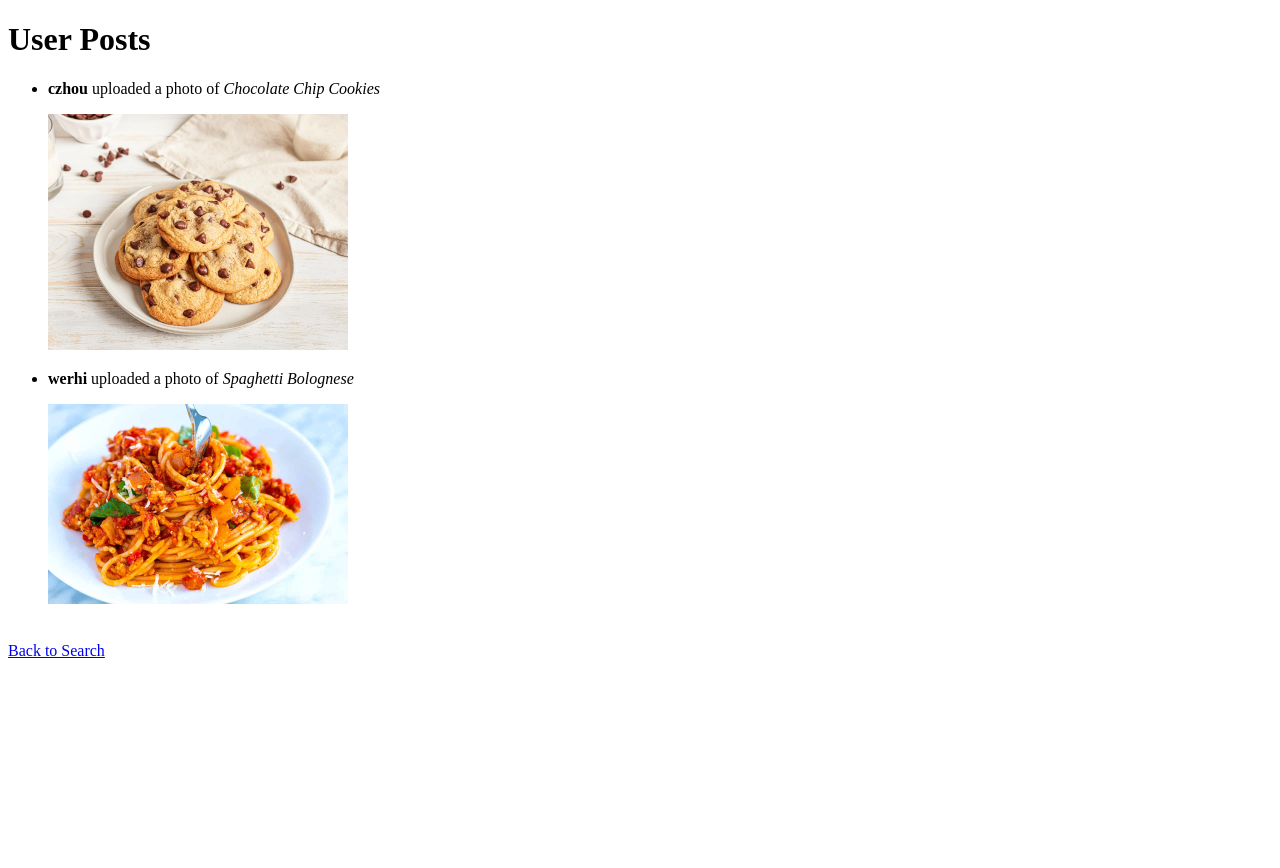
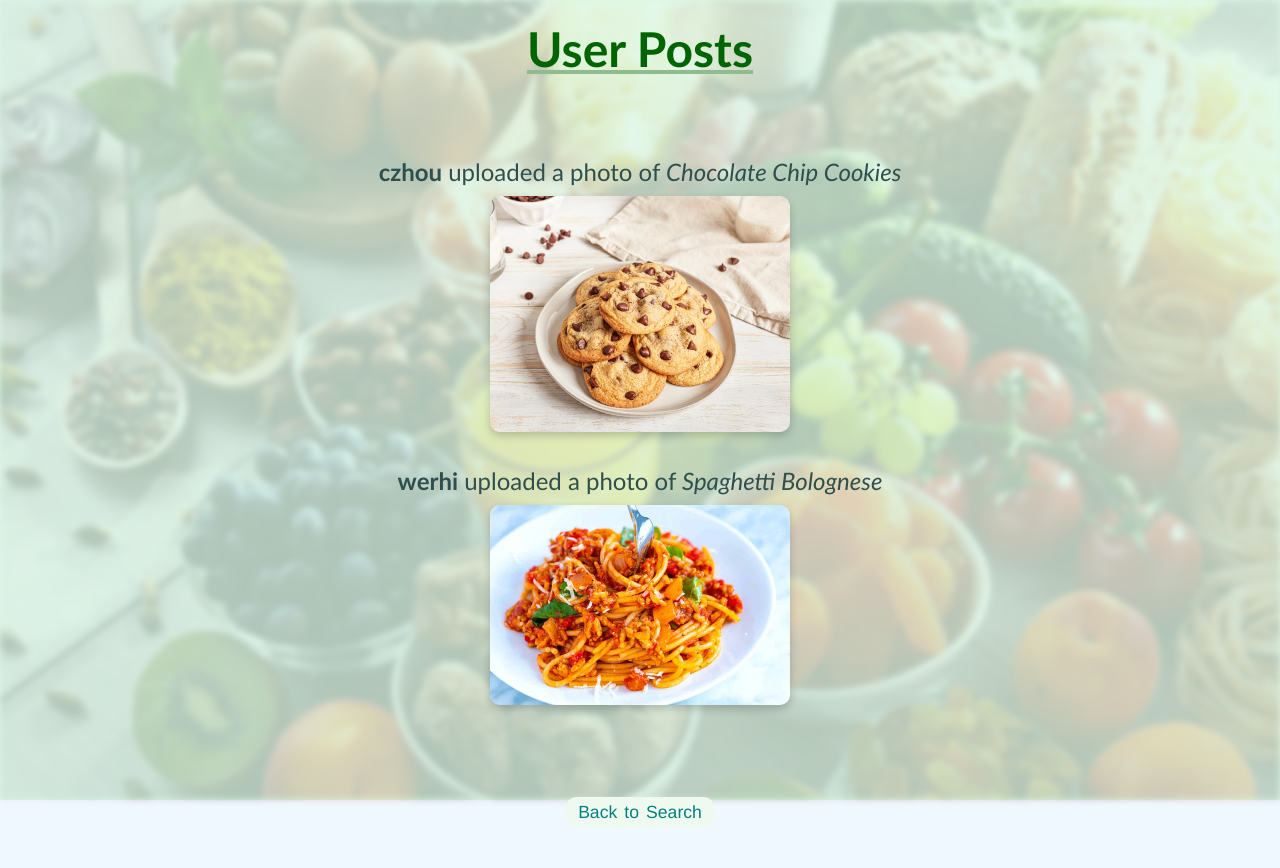
Before and after one commit to REDY-a/Madhacks2024, a Flask app: page /user_posts in a window 1280 px wide. Before the commit the page ends 658 px from the top, so only its background shows below. Run offline with Flask 3, Linux system fonts and the light colour scheme.

Commit message:
user posts css styles created

```diff
--- /dev/null
+++ b/static/posts_styles.css
@@ -0,0 +1,118 @@
+/* Reset some default browser styles */
+* {
+    box-sizing: border-box;
+    margin: 0;
+    padding: 0;
+}
+
+body {
+    display: flex;
+    flex-direction: column;
+    justify-content: center;
+    align-items: center;
+    min-height: 100vh;
+    background-color: #f0f8ff;
+    font-family: 'Dosis', sans-serif;
+    color: #333;
+    padding: 20px;
+}
+
+h1 {
+    font-size: 3.0rem;
+    font-family: 'Trebuchet MS', 'Lucida Sans Unicode', 'Lucida Grande', 'Lucida Sans', Arial, sans-serif;
+    text-decoration:underline;
+    text-decoration-color:darkseagreen;
+    color:darkgreen;
+    margin-bottom: 60px;
+    text-align: center;
+}
+
+ul {
+    list-style-type: none;
+    padding: 0;
+    margin: 20px 0;
+}
+
+li {
+    margin-bottom: 30px;
+    display: flex;
+    flex-direction: column;
+    align-items: center;
+}
+
+p {
+    font-size: 1.2rem;
+    color: #333;
+    text-align: center;
+    margin-bottom: 10px;
+}
+
+img {
+    width: 300px;
+    border-radius: 10px;
+    box-shadow: 0 4px 8px rgba(0, 0, 0, 0.2);
+    transition: transform 0.3s ease;
+}
+
+img:hover {
+    transform: scale(1.10);
+    border-style:solid;
+    border-color:rgb(204, 244, 220);
+    border-width: 6px;
+}
+
+a {
+    margin-top: 20px;
+    color:teal;
+    text-decoration: none;
+    word-spacing: 2.2px;
+    font-size: 1.1rem;
+    font-family:'Franklin Gothic Medium', 'Arial Narrow', Arial, sans-serif ;
+    transition: color 0.3s ease;
+}
+
+a:hover {
+    color: #388e3c;
+}
+
+/* Background overlay */
+body::after {
+    content: "";
+    position: absolute;
+    top: 0;
+    left: 0;
+    width: 100%;
+    height: 100%;
+    background: url('images/foodtype.jpg') no-repeat center center/cover;
+    opacity: 0.2;
+    filter: blur(3px);
+    z-index: -1;
+}
+
+body::before {
+    content: "";
+    position: absolute;
+    top: 0;
+    left: 0;
+    width: 100%;
+    height: 100%;
+    background-color: rgba(173, 245, 173, 0.3);
+    z-index: -1;
+}
+
+#upload-info {
+    color:darkslategrey;
+    font-family: 'Trebuchet MS', 'Lucida Sans Unicode', 'Lucida Grande', 'Lucida Sans', Arial, sans-serif;
+    font-size:x-large;
+}
+
+.back-button-container {
+    width: 12%;
+    background-color:rgb(239, 249, 239);
+    background-size: cover;
+    border-radius: 10px;
+    margin:20px 0;
+    line-height: 30px;
+    transition: width 0.5s;
+    text-align: center;
+}
--- a/templates/user_posts.html
+++ b/templates/user_posts.html
@@ -4,6 +4,7 @@
     <meta charset="UTF-8">
     <meta name="viewport" content="width=device-width, initial-scale=1.0">
     <title>User Posts</title>
+    <link rel="stylesheet" href="{{ url_for('static', filename='posts_styles.css') }}" />
 </head>
 <body>
     <h1>User Posts</h1>
@@ -11,8 +12,10 @@
         <ul>
             {% for post in user_posts %}
                 <li>
-                    <p><strong>{{ post['username'] }}</strong> uploaded a photo of <em>{{ post['recipe'] }}</em></p>
-                    <img src="{{ post['image'] }}" alt="Food Image" style="width: 300px;">
+                    <p id="upload-info"><strong>{{ post['username'] }}</strong> uploaded a photo of <em>{{ post['recipe'] }}</em></p>
+                    <div>
+                        <img src="{{ post['image'] }}" alt="Food Image" style="width: 300px;">
+                    </div>
                 </li>
             {% endfor %}
         </ul>
@@ -20,6 +23,8 @@
         <p>No user posts yet.</p>
     {% endif %}
     <br>
-    <a href="{{ url_for('index') }}">Back to Search</a>
+    <div class = "back-button-container">
+        <a href="{{ url_for('index') }}">Back to Search</a>
+    </div>
 </body>
 </html>
```
